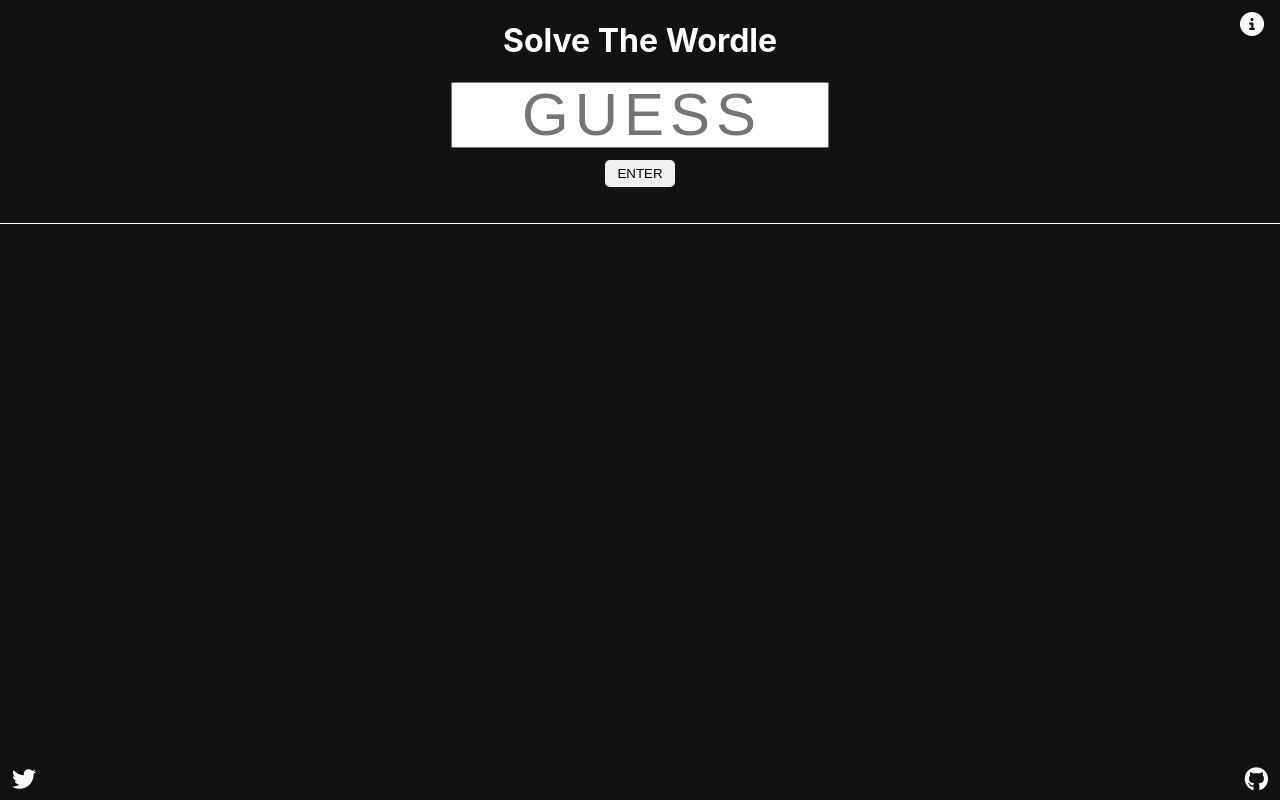
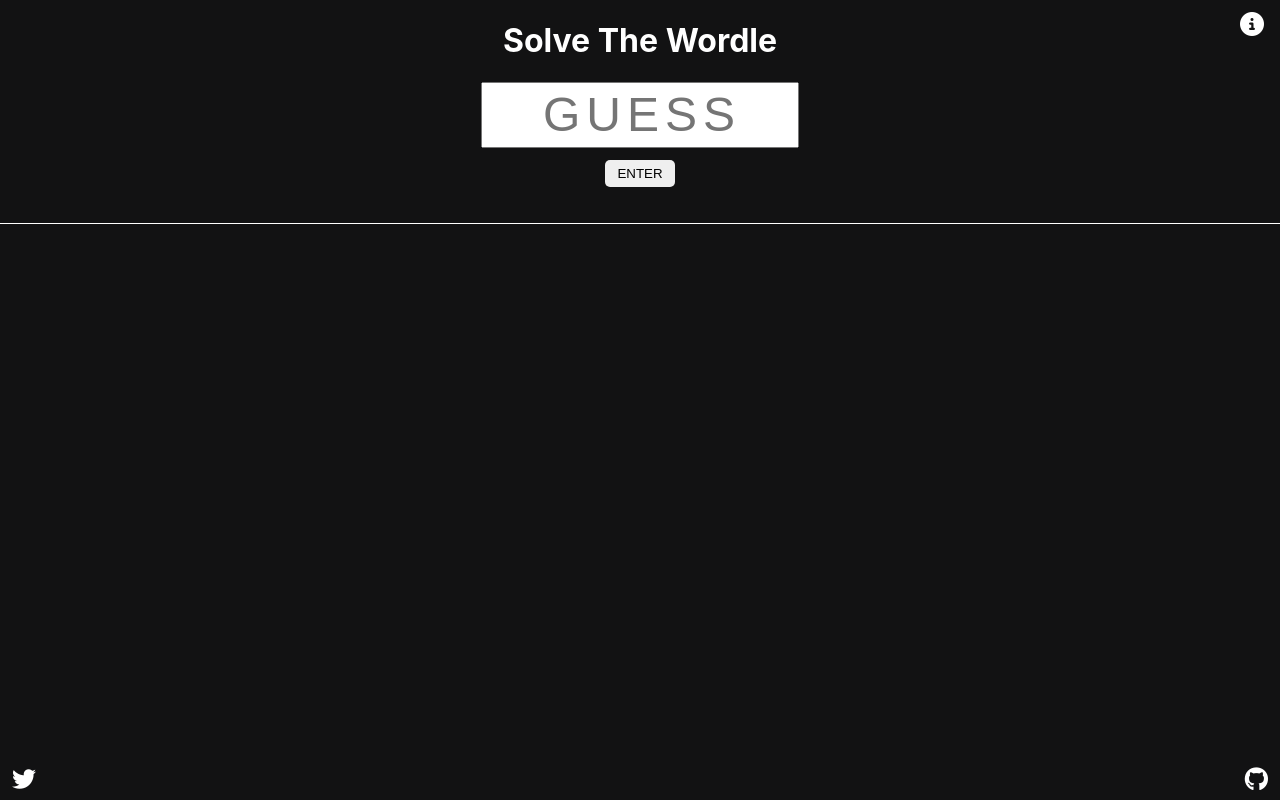
Before and after one commit to yusufalp/SolveTheWordle, a React (Create React App) app: page / in a window 1280 px wide. Built offline with nearby package versions, Linux system fonts and the light colour scheme.

Commit message:
update letter grid size

```diff
--- a/src/css/App.css
+++ b/src/css/App.css
@@ -11,18 +11,15 @@
   display: inline-block;
   border: none;
   box-sizing: border-box;
-  font-size: 30px;
+  font-size: 24px;
   font-weight: bold;
   margin: 0px 2px 6px;
-  width: 36px;
-  height: 36px;
+  width: 30px;
+  height: 30px;
 }
 
 .user {
-  position: sticky;
   background-color: #121213;
-  top: 0;
-  margin-bottom: 12px;
   border-bottom: 1px solid;
 }
 
@@ -107,14 +104,14 @@ button {
 
 @media screen and (min-width: 480px) {
   .letter-grid {
-    font-size: 60px;
-    width: 72px;
-    height: 72px;
+    font-size: 48px;
+    width: 60px;
+    height: 60px;
   }
 
   input {
-    font-size: 60px;
-    width: 370px;
+    font-size: 48px;
+    width: 310px;
     height: 60px;
   }
 
```
